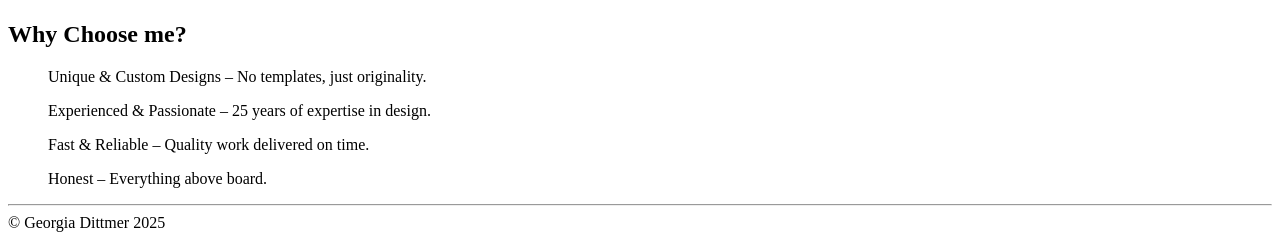
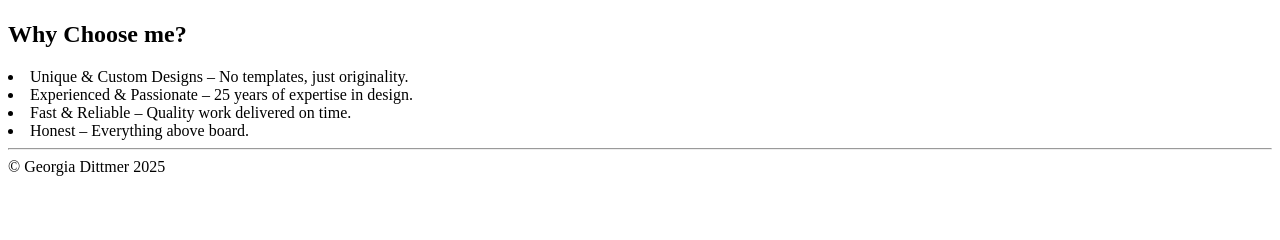
Before and after one commit to giawidi/Basic-Web-Design-1320, a plain HTML site: page html5_intro_css_p2/about.html in a window 1280 px wide. Shown: the part 1162-1402 px from the top of the page. After the commit the page ends 1346 px from the top, so only its background shows below. Drawn offline with Linux system fonts and the light colour scheme.

Commit message:
Update about.html

```diff
--- a/html5_intro_css_p2/about.html
+++ b/html5_intro_css_p2/about.html
@@ -41,10 +41,10 @@
         <img src="images/vecteezy_ai-generated-modern-graphic-design-workspace-with-dual-screens_38940910.jpeg" alt="workspace">
 
         <h2>Why Choose me?</h2>
-        <ul>Unique & Custom Designs – No templates, just originality.</ul>
-        <ul>Experienced & Passionate – 25 years of expertise in design.</ul>
-        <ul>Fast & Reliable – Quality work delivered on time.</ul>
-        <ul>Honest – Everything above board.</ul>
+        <li>Unique & Custom Designs – No templates, just originality.</li>
+        <li>Experienced & Passionate – 25 years of expertise in design.</li>
+        <li>Fast & Reliable – Quality work delivered on time.</li>
+        <li>Honest – Everything above board.</li>
 
         <hr>
 
```
